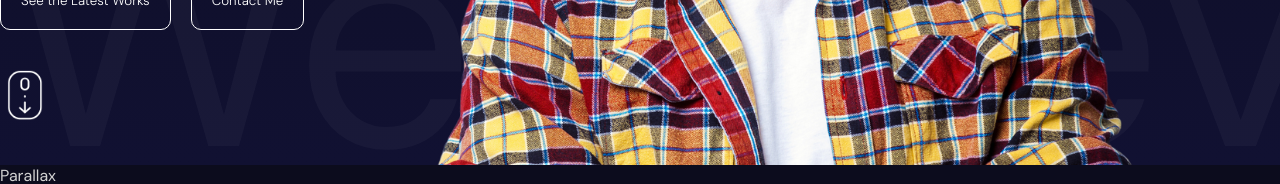
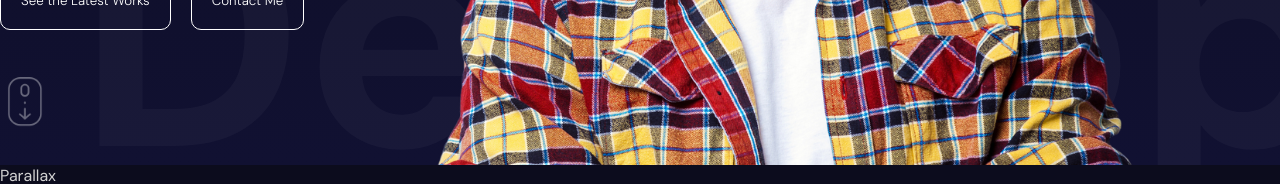
Before and after one commit to amany4864/Aman-portfolio, a React (Vite) app: page / in a window 1280 px wide. Shown: the part 635-819 px from the top of the page. Built offline with nearby package versions, Linux system fonts and the light colour scheme.

Commit message:
Hero-section update

```diff
--- a/components/hero/Hero.jsx
+++ b/components/hero/Hero.jsx
@@ -2,6 +2,20 @@
 import "./hero.scss"
 import { duration } from "@mui/material";
 import { motion } from "framer-motion";
+
+const sliderVariants ={
+  initial: {
+    x: 0,
+    },
+    animate: {
+      x:"-220%",
+      transition:{
+        repeat: Infinity,
+        repeatType:"mirror",
+        duration: 20,
+      }
+    },
+  };
 
 const textVariants ={
 initial: {
@@ -16,6 +30,15 @@
       staggerChildren:0.1,
     }
   },
+  scrollButton: {
+    opacity:0,
+    y:10,
+    transition:{
+      duration:2,
+      staggerChildren:0.1,
+      repeat:Infinity
+    }
+  }
 };
 
 const Hero = () => {
@@ -35,14 +58,14 @@
           <motion.button variants={textVariants}>See the Latest Works</motion.button>
           <motion.button>Contact Me</motion.button>
         </motion.div>
-        <img variants={textVariants} src="../../scroll.png"/>
+        <motion.img variants={textVariants} animate="scrollButton" src="../../scroll.png"/>
       </motion.div>
 
 
       </div>
-      <div className="slidingTextContainer">
+      <motion.div className="slidingTextContainer" variants={sliderVariants} initial='initial' animate="animate">
         Web Developer Software Developer
-      </div>
+      </motion.div>
       <div className="imageContainer">
         <img src="../../hero.png" alt=""/>
 
--- a/components/hero/hero.scss
+++ b/components/hero/hero.scss
@@ -60,5 +60,7 @@
         bottom: -80px;
         white-space: nowrap;
         color: #ffffff09;
+        width: 50%;
+        font-weight: bold;
     }
 }
```
